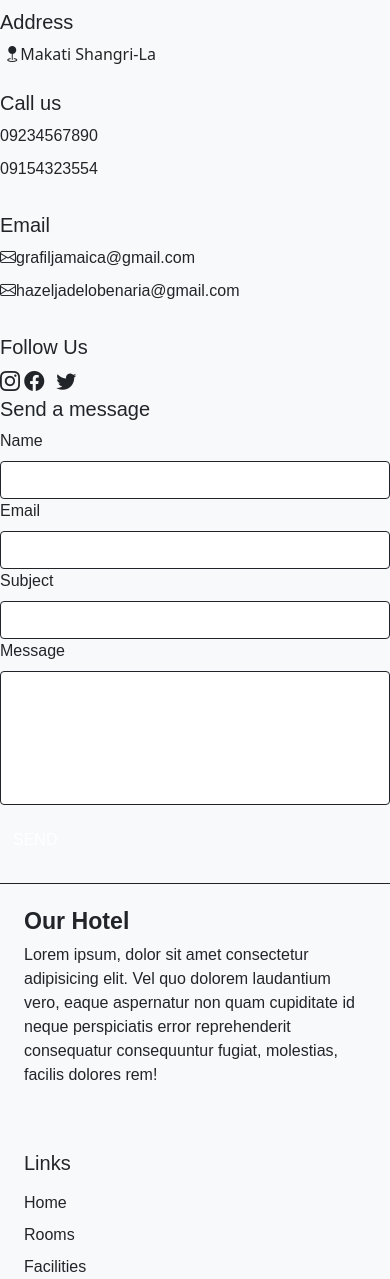
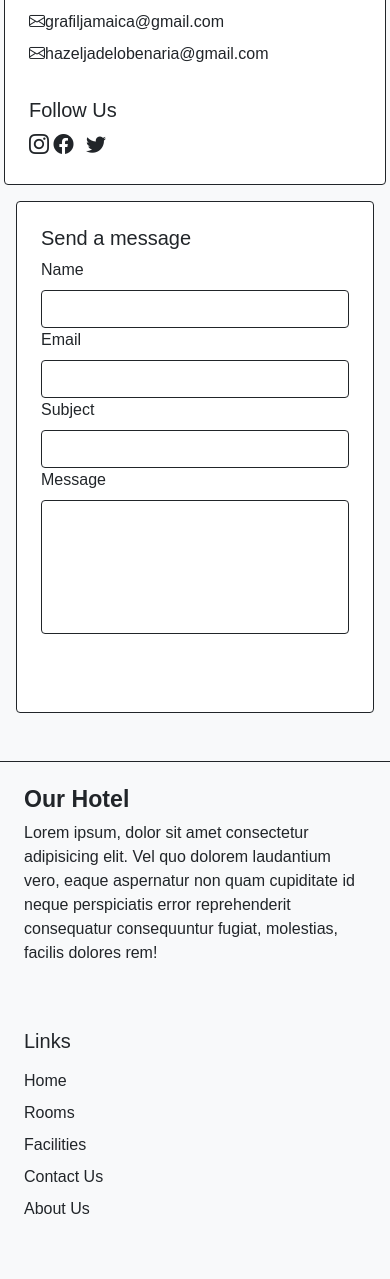
Before and after one commit to HazelKnott/Hotel-Mangement-System, a PHP site: page /contact.php in a window 390 px wide. Shown: the part 584-1863 px from the top of the page. Run offline with PHP 8.4, Linux system fonts and the light colour scheme; some web fonts are replaced.

Commit message:
Merge branch 'main' of https://github.com/benji-ui/Hotel-Mangement-System

```diff
--- a/contact.php
+++ b/contact.php
@@ -23,20 +23,18 @@
       </p>
 </div>
 
-       <div class="container"></div>
-       <div class="col-lg-6 col-md-6 ab-5 px-4"></div>
-       <div class=" bg-white rounded shadow p-4"></div>
-       <iframe class="w-100 rounded mb-4" height="350px" src="https://www.google.com/maps/embed?pb=!1m18!1m12!1m3!1d3858.2563839613304!2d121.0309099!3d14.754580400000009!2m3!1f0!2f0!3f0!3m2!1i1024!2i768!4f13.1!3m3!1m2!1s0x3397b1cc9c9c83e9%3A0x303a03298da24ddb!2sUniversity%20of%20Caloocan%20City%20-%20Congressional%20Campus!5e0!3m2!1sen!2sph!4v1701334532767!5m2!1sen!2sph" loading="lazy" referrerpolicy="no-referrer-when-downgrade"></iframe>
+<div class="d-flex justify-content-center">
+       <div class="row px-3">
+          <div class="col-lg-7 col-md-4 p-4 mb-lg-0 mb-3 bg-white rounded border border-dark">
+           <iframe class="w-100 rounded mb-4"  height="200px" src="https://www.google.com/maps/embed?pb=!1m18!1m12!1m3!1d3858.2563839613304!2d121.0309099!3d14.754580400000009!2m3!1f0!2f0!3f0!3m2!1i1024!2i768!4f13.1!3m3!1m2!1s0x3397b1cc9c9c83e9%3A0x303a03298da24ddb!2sUniversity%20of%20Caloocan%20City%20-%20Congressional%20Campus!5e0!3m2!1sen!2sph!4v1701334532767!5m2!1sen!2sph" loading="lazy" referrerpolicy="no-referrer-when-downgrade"></iframe>
            <h5>Address</h5>
            <a href="https://maps.app.goo.gl/5mtBB9qgE6hZzP2y5" target="_blank" class=" d-inline-block tex-decoration-non text-dark mb-2"></a>
-       <i class="bi bi-geo-fill"></i>Makati Shangri-La
+           <i class="bi bi-geo-fill">University of Caloocan City</i>
 
-         <h5 class="mt-4"> Call us</h5>
-          <a href="#" class="d-inline-block mb-2 text-decoration-none text-dark">09234567890</a>
-
-        <br>
-          <a href="#" class="d-inline-block mb-2 text-decoration-none text-dark">09154323554</a>
-
+           <h5>
+            <i class="bi bi-telephone-fill"> </i>Call Us
+           </h5>
+           <a href="#" class="d-inline-block mb-1 text-decoration-none text-dark">09234567890</a>
            <h5 class="mt-4">Email</h5>
            <a href="mailto:grafiljamaica@gmail.com" class="d-inline-block mb-2 text-decoration-none text-dark">
            <i class="bi bi-envelope"></i>grafiljamaica@gmail.com
@@ -57,11 +55,11 @@
              <a href="#" class="d-inline-block  text-dark fs-5 me-2">
              <i class="bi bi-twitter"></i>
              </a>
+           </div>
 
 
-<div class="container"></div>
-       <div class="col-lg-6 col-md-6 ab-5 px-4"></div>
-    <di class=<div class=" bg-white rounded shadow p-4"></div>
+          <div class="col-lg-5 col-md-5">
+             <div class="bg-white p-4 rounded mb-4 border border-dark">
                 <from>
                   <h5>Send a message </h5>
                     <div class="nb-3">
@@ -81,10 +79,11 @@
                   <textarea class="form-control shadow-none border border-dark" rows="5" style="resize: none"></textarea>
                   </div>
                    <button type="submit" class="btn text-white custom-bg mt-3">SEND</button>
-
-
                 </from>
-
+        </div>
+     </div>
+    </div>
+ </div>
   <?php require('inc/footer.php'); ?>
   <!-- Scripts -->
   <script src="https://cdn.jsdelivr.net/npm/bootstrap@5.0.2/dist/js/bootstrap.bundle.min.js" integrity="sha384-MrcW6ZMFYlzcLA8Nl+NtUVF0sA7MsXsP1UyJoMp4YLEuNSfAP+JcXn/tWtIaxVXM" crossorigin="anonymous"></script>
--- a/inc/header.php
+++ b/inc/header.php
@@ -1,6 +1,6 @@
 <nav class="navbar navbar-expand-lg navbar-light bg-white px-lg-2 shadow-sm sticky-top">
   <div class="container-fluid">
-    <a class="navbar-brand" href="#">Tranquil Hotel</a>
+    <a class="navbar-brand" href="index.php">Tranquil Hotel</a>
     <button class="navbar-toggler" type="button" data-bs-toggle="collapse" data-bs-target="#navbarSupportedContent" aria-controls="navbarSupportedContent" aria-expanded="false" aria-label="Toggle navigation">
       <span class="navbar-toggler-icon"></span>
     </button>
@@ -22,10 +22,10 @@
             <a class="nav-link p-2 bd-highlight me-3" href="about.php">About Us</a>
           </li>
         </ul>
-        <button type="button" class="btn btn-primary ms-auto p-2 bd-highlight" data-bs-toggle="modal" data-bs-target="#loginModal">
+        <button type="button" class="btn btn-light btn-sm ms-auto p-2 btn-outline-secondary" data-bs-toggle="modal" data-bs-target="#loginModal">
           LOGIN
         </button>
-        <button type="button" class="btn btn-primary ms-2 p-2 bd-highlight" data-bs-toggle="modal" data-bs-target="#registerModal">
+        <button type="button" class="btn btn-light btn-sm ms-2 p-2 btn-outline-secondary" data-bs-toggle="modal" data-bs-target="#registerModal">
           REGISTER
         </button>
     </div>
--- a/index.php
+++ b/index.php
@@ -269,8 +269,8 @@
             <i class="bi bi-telephone-fill"> </i>Call Us
           </h5>
           <a href="#" class="d-inline-block mb-2 text-decoration-none text-dark">09234567890</a>
-        </div>
-        <div class="bg-white p-4 rounded mb-4 border border-dark">
+         </div>
+         <div class="bg-white p-4 rounded mb-4 border border-dark">
           <h5>Follow Us</h5>
           <a href="#" class="d-inline-block mb-3">
             <span class="badge bg-light text-dark fs-6 p-2">
```
Lines whose indentation alone changed are shown as unchanged.
